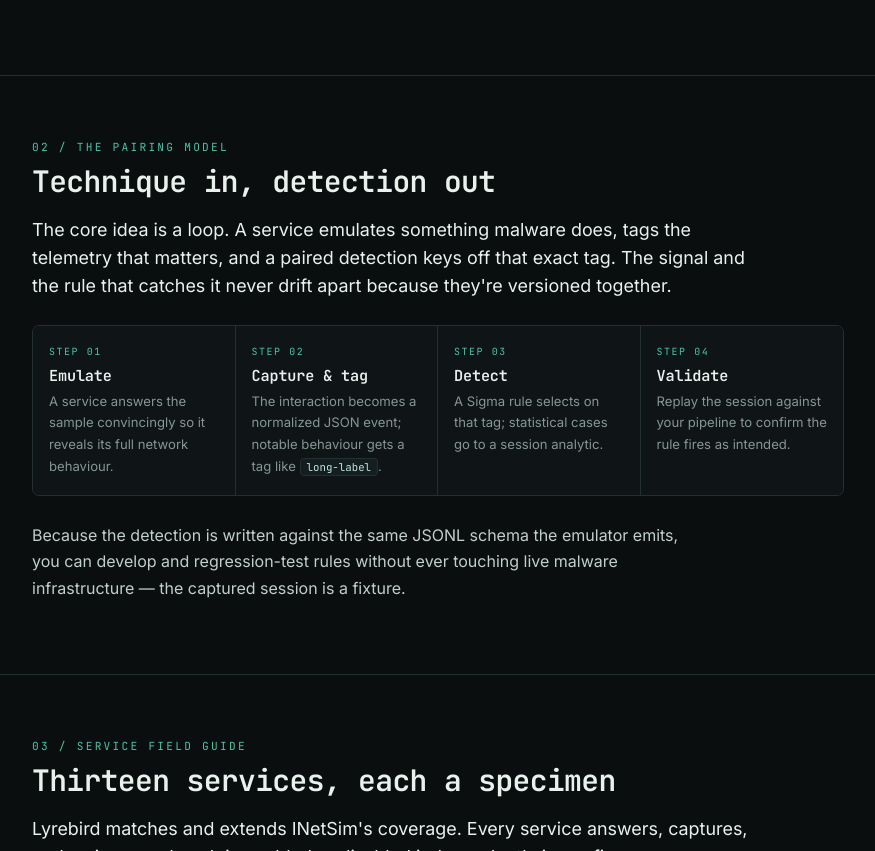
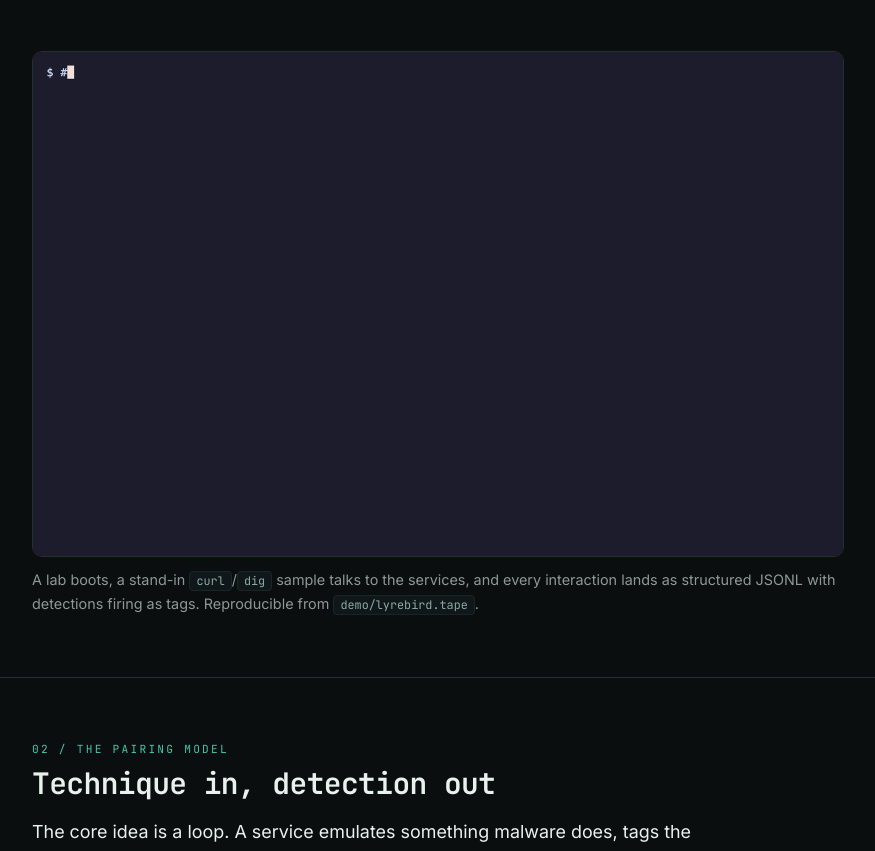
Before and after one commit to cac0ns3c/Lyrebird, a plain HTML site: page docs/index.html in a window 1280 px wide. Shown: the part 1503-2354 px from the top of the page, without its empty margins (330-1205 px from the left). Drawn offline with Linux system fonts and the light colour scheme.

Commit message:
Add a reproducible terminal demo (GIF) to README + docs
A short VHS-recorded walkthrough: a lab boots, a stand-in curl/dig sample
talks to the HTTP/DNS services, and every interaction lands as structured
JSONL with detections firing as tags (with a benign lookup for contrast).

The recording is defined declaratively in demo/lyrebird.tape and rendered
with VHS (demo/render.sh) against a no-root demo config, so it regenerates
deterministically rather than living as an opaque screen-capture. Embedded
in README.md and the docs Overview section; gitignore demo/.labdata and
.DS_Store.

Co-Authored-By: Claude Opus 4.8 (1M context) <noreply@anthropic.com>
Signed-off-by: cac0ns3c <11958671+cac0ns3c@users.noreply.github.com>

```diff
--- a/docs/index.html
+++ b/docs/index.html
@@ -312,6 +312,10 @@
           <div class="note"><span class="lbl">Design principle</span>Every offensive technique observed in the lab is anchored to a defensive artifact. If a behaviour can be emulated, its detection ships in the same change.</div>
         </div>
       </div>
+      <figure style="margin:2.4rem 0 0">
+        <img src="assets/demo.gif" alt="Lyrebird demo: a stand-in sample checks in over HTTP and DNS while Lyrebird captures each interaction as structured JSONL with detection tags firing" loading="lazy" style="width:100%;border:1px solid var(--line,#2a2f3a);border-radius:10px;display:block">
+        <figcaption style="margin-top:.7rem;font-size:.9rem;opacity:.72">A lab boots, a stand-in <code class="inline">curl</code>/<code class="inline">dig</code> sample talks to the services, and every interaction lands as structured JSONL with detections firing as tags. Reproducible from <code class="inline">demo/lyrebird.tape</code>.</figcaption>
+      </figure>
     </section>
 
     <section id="pairing">
```
Also changed, not shown: docs/assets/demo.gif (added), 6 other files.
